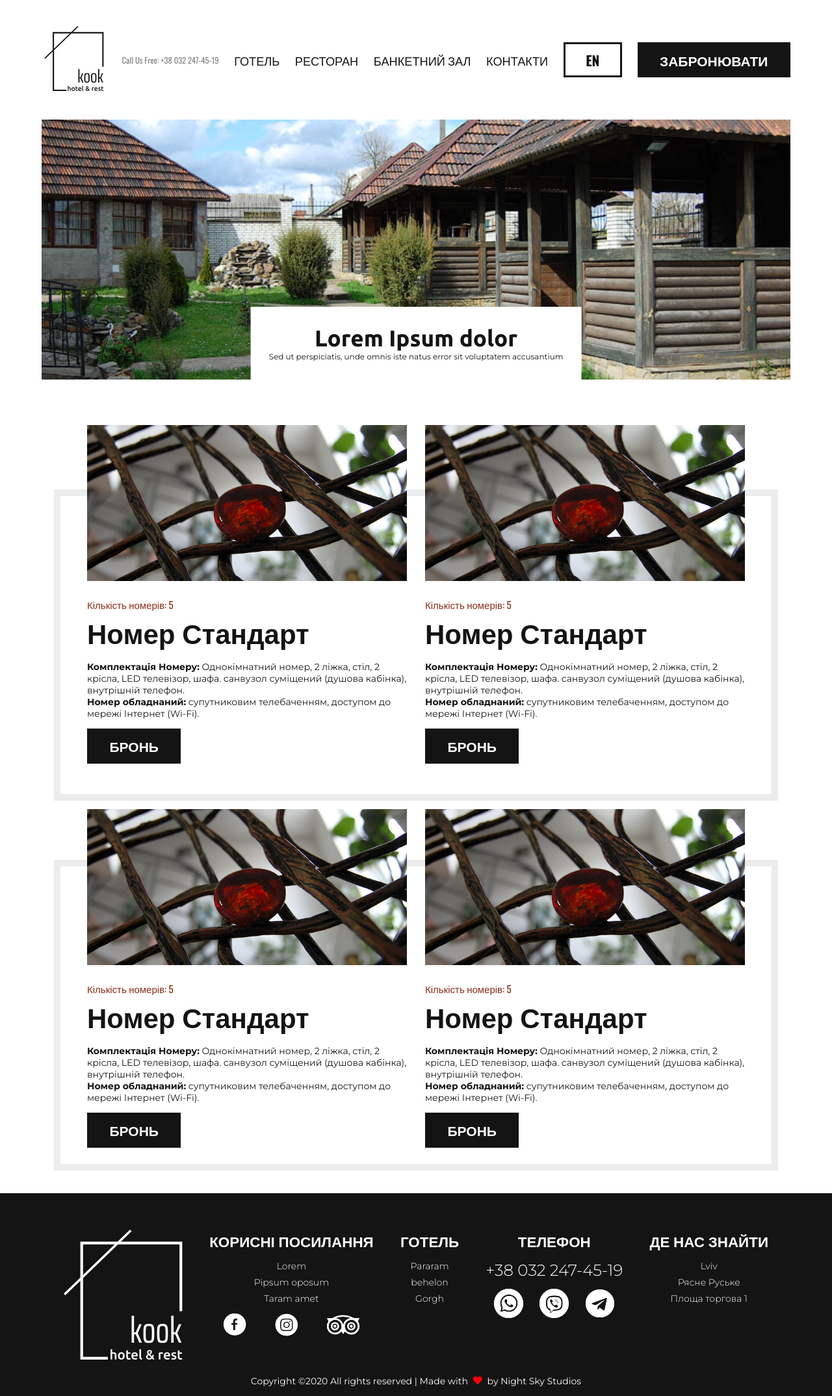
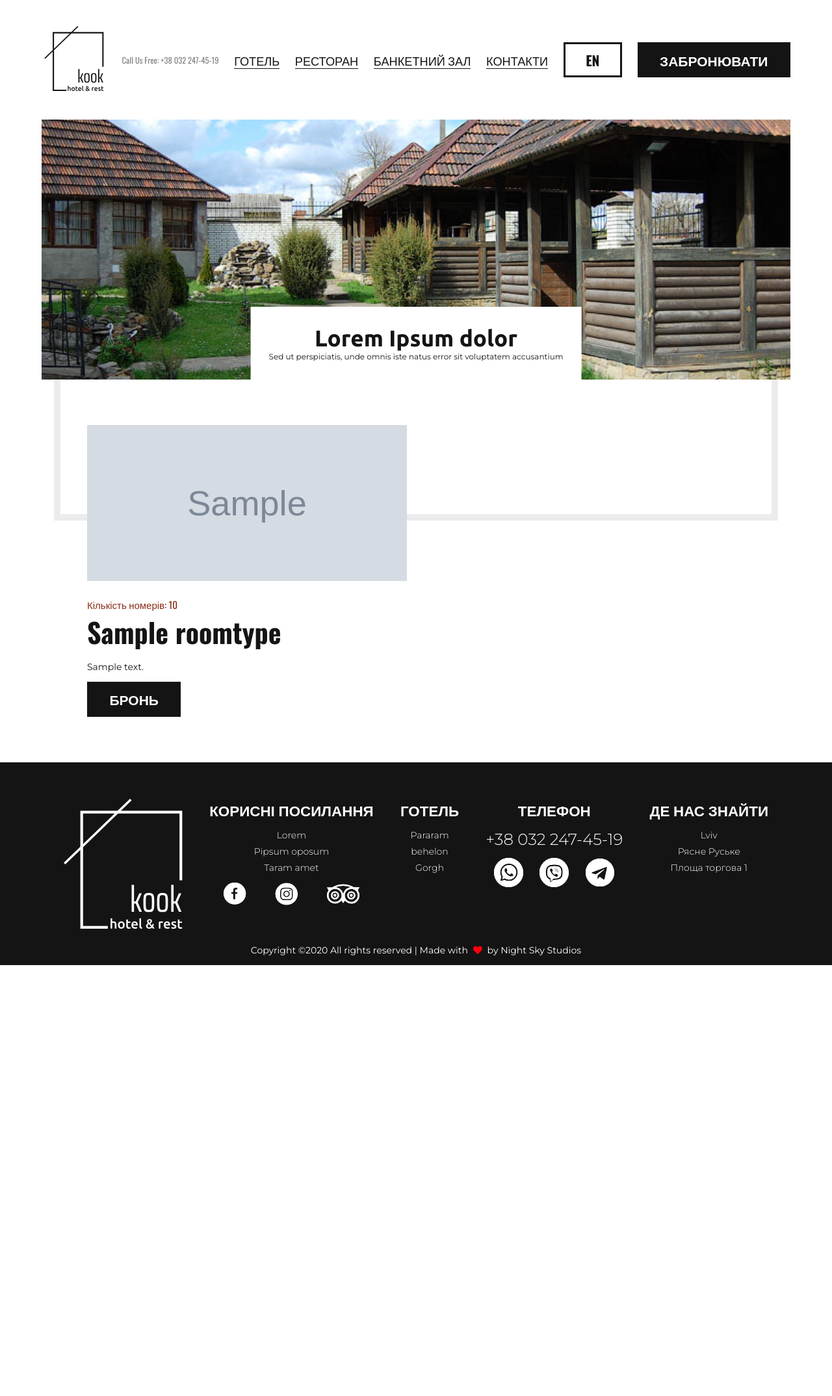
Before and after one commit to nss-agency/Kook, a Django app: page /hotel/ in a window 1280 px wide. Shown: the whole page at 65% size. After the commit the page ends 1485 px from the top, so only its background shows below. Run offline with Django 3.2, Linux system fonts and the light colour scheme; tables that the repository leaves empty hold one stand-in row (values such as "Sample post"); grey boxes marked "Sample" are stand-in pictures; some libraries are stand-ins or nearby versions.

Commit message:
links and stuff

```diff
--- a/Kook_project/urls.py
+++ b/Kook_project/urls.py
@@ -34,6 +34,7 @@ urlpatterns = i18n_patterns(
     path('pay/<id>', views.PayView.as_view(), name='pay_view'),
     path('pay-callback/<id>', views.PayCallbackView.as_view(), name='pay_callback'),
     path('ajax_second_step/', views.ajax_second_step, name='ajax_second_step'),
+    path('room_availability_check/<id>/<date_start>/<date_end>/', views.room_availability_check, name='room_availability_check'),
     prefix_default_language=False
 )
 
--- a/core/forms.py
+++ b/core/forms.py
@@ -22,6 +22,7 @@ class BookingForm(ModelForm):
             'room_type',
             'additional',
             'discount',
+            'bed_type'
         )
         widgets = {
             'pib': forms.TextInput(attrs={
@@ -62,6 +63,12 @@ class BookingForm(ModelForm):
             'additional': forms.TextInput(attrs={
                 'placeholder': ' '
             }),
+            'bed_type': forms.Select(attrs={
+                'placeholder': ' ',
+                # 'type': 'text',
+                # 'onfocus': "(this.type='date')",
+                # 'onblur': "(this.type='text')",
+            })
         }
 
 
--- a/core/models.py
+++ b/core/models.py
@@ -107,8 +107,7 @@ class Booking(models.Model):
                                     default=True)
     bed_type = models.CharField(
         'Тип Ліжка',
-        null=True,
-        blank=True,
+        default='Двохспальне ліжко',
         max_length=225,
         choices=BED_TYPE_CHOICES)
     notes = models.TextField(
--- a/core/views.py
+++ b/core/views.py
@@ -151,10 +151,13 @@ def hotel(request):
         else:
             BookingForm()
 
+    room_types = RoomType.objects.all()
+
     ctx = {
         'form': BookingForm,
         'booking_status': booking_status,
-        'booking_info': booking_info
+        'booking_info': booking_info,
+        'room_types': room_types
     }
 
     return render(request, 'hotel_rooms.html', ctx)
@@ -281,3 +284,30 @@ class PayCallbackView(View):
         response = liq_pay.decode_data_from_str(data)
         print('callback data', response)
         return HttpResponse()
+
+
+def room_availability_check(request, id, date_start, date_end):
+    date_entry = date.fromisoformat(date_start)
+    date_leave = date.fromisoformat(date_end)
+    room_type = RoomType.objects.get(pk=id)
+
+    case_1 = Booking.objects.filter(room_type=room_type, date_entry__lte=date_entry,
+                                    date_leave__gte=date_entry)
+
+    case_2 = Booking.objects.filter(room_type=room_type, date_entry__lte=date_leave,
+                                    date_leave__gte=date_leave)
+
+    case_3 = Booking.objects.filter(room_type=room_type, date_entry__lte=date_entry,
+                                    date_leave__gte=date_leave)
+
+    case_4 = Booking.objects.filter(room_type=room_type, date_entry__gte=date_entry,
+                                    date_leave__lte=date_leave)
+
+    case = (case_1.union(case_2).union(case_3).union(case_4)).count()
+
+    if (case_1 or case_2 or case_3 or case_4) and case >= room_type.quantity:
+        is_available = False
+    else:
+        is_available = True
+
+    return HttpResponse(f'{is_available}')
--- a/static/css/styles.css
+++ b/static/css/styles.css
@@ -137,9 +137,30 @@ nav .nav-buttons .nav-link {
   font-size: 1.3em;
   text-transform: uppercase;
   text-decoration: none;
+  display: block;
+  position: relative;
+  --aniamtion_time: .15s;
 }
-nav .nav-buttons .nav-link:hover {
-  text-decoration: underline;
+nav .nav-buttons .nav-link:before, nav .nav-buttons .nav-link:after {
+  content: "";
+  position: absolute;
+  width: 100%;
+  height: 1px;
+  background-color: var(--black);
+  left: 0;
+  bottom: 0;
+  transform: rotate(0);
+  transition: bottom var(--aniamtion_time) 0s ease-in-out, transform var(--aniamtion_time) ease-in-out;
+}
+nav .nav-buttons .nav-link:hover:before {
+  bottom: 50%;
+  transform: rotate(45deg);
+  transition: bottom var(--aniamtion_time) 0s ease-in-out, transform var(--aniamtion_time) 0s ease-in-out;
+}
+nav .nav-buttons .nav-link:hover:after {
+  bottom: 50%;
+  transform: rotate(-45deg);
+  transition: bottom var(--aniamtion_time) 0s ease-in-out, transform var(--aniamtion_time) 0s ease-in-out;
 }
 nav #language-picker:checked + .languages-dropdown {
   height: 200px;
@@ -448,6 +469,8 @@ footer .footer-flex .footer-block .footer-link-list .footer-list-element {
 footer .footer-flex .footer-block .footer-link-list .footer-list-element .footer-link {
   text-decoration: none;
   color: inherit;
+  display: block;
+  position: relative;
 }
 footer .footer-flex .footer-block .footer-link-list .footer-list-element .footer-link:hover {
   text-decoration: underline;
@@ -524,7 +547,7 @@ footer .footer-copy .heart {
 .rooms-container {
   display: grid;
   margin: 5rem;
-  grid-template-columns: repeat(auto-fill, minmax(450px, 1fr));
+  grid-template-columns: 1fr 1fr;
   grid-gap: 2rem;
   row-gap: 5rem;
 }
@@ -535,6 +558,7 @@ footer .footer-copy .heart {
 .rooms-container .room-wrapper .room-image {
   height: 30vh;
   object-fit: cover;
+  width: 100%;
 }
 .rooms-container .room-wrapper .room-description {
   margin-top: 25px;
@@ -661,12 +685,16 @@ footer .footer-copy .heart {
   font-family: "Montserrat", sans-serif;
   font-size: 1rem;
 }
+.form-modal .form-modal-room-type #room_availability {
+  color: var(--error-red);
+}
 .form-modal input[type=text],
 .form-modal input[type=tel],
 .form-modal input[type=number],
 .form-modal input[type=date],
 .form-modal input[type=email],
-.form-modal input:not([type=hidden]) {
+.form-modal input:not([type=hidden]),
+.form-modal select {
   width: 100%;
   padding: 1rem;
   border: 1px var(--dark-gray) solid;
@@ -692,7 +720,10 @@ footer .footer-copy .heart {
 .form-modal input[type=email]:active ~ label,
 .form-modal input:not([type=hidden]):focus ~ label,
 .form-modal input:not([type=hidden]):not(:placeholder-shown) ~ label,
-.form-modal input:not([type=hidden]):active ~ label {
+.form-modal input:not([type=hidden]):active ~ label,
+.form-modal select:focus ~ label,
+.form-modal select:not(:placeholder-shown) ~ label,
+.form-modal select:active ~ label {
   opacity: 0;
 }
 .form-modal input[type=text]:invalid:not(:focus):not(:placeholder-shown):not([type=date]),
@@ -700,7 +731,8 @@ footer .footer-copy .heart {
 .form-modal input[type=number]:invalid:not(:focus):not(:placeholder-shown):not([type=date]),
 .form-modal input[type=date]:invalid:not(:focus):not(:placeholder-shown):not([type=date]),
 .form-modal input[type=email]:invalid:not(:focus):not(:placeholder-shown):not([type=date]),
-.form-modal input:not([type=hidden]):invalid:not(:focus):not(:placeholder-shown):not([type=date]) {
+.form-modal input:not([type=hidden]):invalid:not(:focus):not(:placeholder-shown):not([type=date]),
+.form-modal select:invalid:not(:focus):not(:placeholder-shown):not([type=date]) {
   border-color: var(--error-red);
   background-color: var(--error-red-light);
 }
--- a/static/css/theme/_footer.scss
+++ b/static/css/theme/_footer.scss
@@ -46,6 +46,8 @@ footer {
 					.footer-link {
 						text-decoration: none;
 						color: inherit;
+						display: block;
+						position: relative;
 
 						&:hover {
 							text-decoration: underline;
--- a/static/css/theme/_forms.scss
+++ b/static/css/theme/_forms.scss
@@ -93,6 +93,10 @@
 			font-family: 'Montserrat', sans-serif;
 			font-size: 1rem;
 		}
+
+		#room_availability{
+			color: var(--error-red)
+		}
 	}
 
 	input[type="text"],
@@ -100,7 +104,8 @@
 	input[type="number"],
 	input[type="date"],
 	input[type="email"],
-  input:not([type="hidden"]) {
+	input:not([type="hidden"]),
+	select{
 		width: 100%;
 		padding: 1rem;
 		border: 1px var(--dark-gray) solid;
--- a/static/css/theme/_hotel_rooms.scss
+++ b/static/css/theme/_hotel_rooms.scss
@@ -40,7 +40,7 @@
 .rooms-container {
     display: grid;
     margin: 5rem;
-    grid-template-columns: repeat(auto-fill, minmax(450px, 1fr));
+    grid-template-columns: 1fr 1fr;
     grid-gap: 2rem;
     row-gap: 5rem;
 
@@ -51,6 +51,7 @@
         .room-image {
             height: 30vh;
             object-fit: cover;
+            width: 100%;
         }
 
         .room-description {
--- a/static/css/theme/_navbar.scss
+++ b/static/css/theme/_navbar.scss
@@ -46,9 +46,40 @@ nav {
 			font-size: 1.3em;
 			text-transform: uppercase;
 			text-decoration: none;
+			display: block;
+			position: relative;
+
+			--aniamtion_time: .15s;
+
+			&:before,
+			&:after {
+				content: '';
+				position: absolute;
+				width: 100%;
+				height: 1px;
+				background-color: var(--black);
+				left: 0;
+				bottom: 0;
+				transform: rotate(0);
+
+				transition: bottom var(--aniamtion_time) 0s ease-in-out, transform var(--aniamtion_time)  ease-in-out;
+			}
 
 			&:hover {
-				text-decoration: underline;
+
+				&:before {
+					bottom: 50%;
+					transform: rotate(45deg);
+					transition: bottom var(--aniamtion_time) 0s ease-in-out, transform var(--aniamtion_time) 0s ease-in-out;
+
+				}
+
+				&:after {
+					bottom: 50%;
+					transform: rotate(-45deg);
+					transition: bottom var(--aniamtion_time) 0s ease-in-out, transform var(--aniamtion_time) 0s ease-in-out;
+
+				}
 			}
 		}
 	}
--- a/templates/ajax_icludes/ajax_room_description.html
+++ b/templates/ajax_icludes/ajax_room_description.html
@@ -1,5 +1,6 @@
 {% load static %}
 <img src="{{ room.image.url }}" alt="" class="form-modal-room-image">
+<p id="room_availability"></p>
 <h3 class="form-modal-room-type-header">Номер типу «{{ room.name }}»</h3>
 <p>
 {{ room.description|safe }}
--- a/templates/hotel_rooms.html
+++ b/templates/hotel_rooms.html
@@ -25,61 +25,75 @@
     <span class="hotel-decor-1"></span>
 
     <div class="rooms-container">
-        <div class="room-wrapper">
-            <img src="{% static 'img/placeholder.jpg' %}" alt="" class="room-image">
-            <div class="room-description">
-                <small>Кількість номерів: 5</small>
-                <h2 class="room-header">Номер Стандарт</h2>
-                <p>
-                    <b>Комплектація Номеру:</b> Однокімнатний номер, 2 ліжка, стіл, 2 крісла, LED
-                    телевізор, шафа. санвузол суміщений (душова кабінка), внутрішній телефон. <br>
-                    <b>Номер обладнаний:</b> супутниковим телебаченням, доступом до мережі Інтернет (Wi-Fi).
-                </p>
-                <button onclick="showModal(1)" class="btn btn-black" href="">бронь</button>
+        {#        <div class="room-wrapper">#}
+        {#            <img src="{% static 'img/placeholder.jpg' %}" alt="" class="room-image">#}
+        {#            <div class="room-description">#}
+        {#                <small>Кількість номерів: 5</small>#}
+        {#                <h2 class="room-header">Номер Стандарт</h2>#}
+        {#                <p>#}
+        {#                    <b>Комплектація Номеру:</b> Однокімнатний номер, 2 ліжка, стіл, 2 крісла, LED#}
+        {#                    телевізор, шафа. санвузол суміщений (душова кабінка), внутрішній телефон. <br>#}
+        {#                    <b>Номер обладнаний:</b> супутниковим телебаченням, доступом до мережі Інтернет (Wi-Fi).#}
+        {#                </p>#}
+        {#                <button onclick="showModal(1)" class="btn btn-black" href="">бронь</button>#}
+        {#            </div>#}
+        {#        </div>#}
+        {##}
+        {#        <div class="room-wrapper">#}
+        {#            <img src="{% static 'img/placeholder.jpg' %}" alt="" class="room-image">#}
+        {#            <div class="room-description">#}
+        {#                <small>Кількість номерів: 5</small>#}
+        {#                <h2 class="room-header">Номер Стандарт</h2>#}
+        {#                <p>#}
+        {#                    <b>Комплектація Номеру:</b> Однокімнатний номер, 2 ліжка, стіл, 2 крісла, LED#}
+        {#                    телевізор, шафа. санвузол суміщений (душова кабінка), внутрішній телефон. <br>#}
+        {#                    <b>Номер обладнаний:</b> супутниковим телебаченням, доступом до мережі Інтернет (Wi-Fi).#}
+        {#                </p>#}
+        {#                <button onclick="showModal(2)" class="btn btn-black" href="">бронь</button>#}
+        {#            </div>#}
+        {#        </div>#}
+        {#        <span class="hotel-decor-2"></span>#}
+        {#        <div class="room-wrapper">#}
+        {#            <img src="{% static 'img/placeholder.jpg' %}" alt="" class="room-image">#}
+        {#            <div class="room-description">#}
+        {#                <small>Кількість номерів: 5</small>#}
+        {#                <h2 class="room-header">Номер Стандарт</h2>#}
+        {#                <p>#}
+        {#                    <b>Комплектація Номеру:</b> Однокімнатний номер, 2 ліжка, стіл, 2 крісла, LED#}
+        {#                    телевізор, шафа. санвузол суміщений (душова кабінка), внутрішній телефон. <br>#}
+        {#                    <b>Номер обладнаний:</b> супутниковим телебаченням, доступом до мережі Інтернет (Wi-Fi).#}
+        {#                </p>#}
+        {#                <button onclick="showModal(3)" class="btn btn-black" href="">бронь</button>#}
+        {#            </div>#}
+        {#        </div>#}
+        {##}
+        {#        <div class="room-wrapper">#}
+        {#            <img src="{% static 'img/placeholder.jpg' %}" alt="" class="room-image">#}
+        {#            <div class="room-description">#}
+        {#                <small>Кількість номерів: 5</small>#}
+        {#                <h2 class="room-header">Номер Стандарт</h2>#}
+        {#                <p>#}
+        {#                    <b>Комплектація Номеру:</b> Однокімнатний номер, 2 ліжка, стіл, 2 крісла, LED#}
+        {#                    телевізор, шафа. санвузол суміщений (душова кабінка), внутрішній телефон. <br>#}
+        {#                    <b>Номер обладнаний:</b> супутниковим телебаченням, доступом до мережі Інтернет (Wi-Fi).#}
+        {#                </p>#}
+        {#                <button onclick="showModal()" class="btn btn-black">бронь</button>#}
+        {#            </div>#}
+        {#        </div>#}
+        {% for room in room_types %}
+            <div class="room-wrapper">
+                <img src="{{ room.image.url }}" alt="" class="room-image">
+                <div class="room-description">
+                    <small>Кількість номерів: {{ room.quantity }}</small>
+                    <h2 class="room-header">{{ room.name }}</h2>
+                    <p>
+                        {{ room.description|safe }}
+                    </p>
+                    <button onclick="showModal({{ room.id }})" class="btn btn-black">бронь</button>
+                </div>
             </div>
-        </div>
-
-        <div class="room-wrapper">
-            <img src="{% static 'img/placeholder.jpg' %}" alt="" class="room-image">
-            <div class="room-description">
-                <small>Кількість номерів: 5</small>
-                <h2 class="room-header">Номер Стандарт</h2>
-                <p>
-                    <b>Комплектація Номеру:</b> Однокімнатний номер, 2 ліжка, стіл, 2 крісла, LED
-                    телевізор, шафа. санвузол суміщений (душова кабінка), внутрішній телефон. <br>
-                    <b>Номер обладнаний:</b> супутниковим телебаченням, доступом до мережі Інтернет (Wi-Fi).
-                </p>
-                <button onclick="showModal(2)" class="btn btn-black" href="">бронь</button>
-            </div>
-        </div>
-        <span class="hotel-decor-2"></span>
-        <div class="room-wrapper">
-            <img src="{% static 'img/placeholder.jpg' %}" alt="" class="room-image">
-            <div class="room-description">
-                <small>Кількість номерів: 5</small>
-                <h2 class="room-header">Номер Стандарт</h2>
-                <p>
-                    <b>Комплектація Номеру:</b> Однокімнатний номер, 2 ліжка, стіл, 2 крісла, LED
-                    телевізор, шафа. санвузол суміщений (душова кабінка), внутрішній телефон. <br>
-                    <b>Номер обладнаний:</b> супутниковим телебаченням, доступом до мережі Інтернет (Wi-Fi).
-                </p>
-                <button onclick="showModal(3)" class="btn btn-black" href="">бронь</button>
-            </div>
-        </div>
-
-        <div class="room-wrapper">
-            <img src="{% static 'img/placeholder.jpg' %}" alt="" class="room-image">
-            <div class="room-description">
-                <small>Кількість номерів: 5</small>
-                <h2 class="room-header">Номер Стандарт</h2>
-                <p>
-                    <b>Комплектація Номеру:</b> Однокімнатний номер, 2 ліжка, стіл, 2 крісла, LED
-                    телевізор, шафа. санвузол суміщений (душова кабінка), внутрішній телефон. <br>
-                    <b>Номер обладнаний:</b> супутниковим телебаченням, доступом до мережі Інтернет (Wi-Fi).
-                </p>
-                <button onclick="showModal()" class="btn btn-black">бронь</button>
-            </div>
-        </div>
+            {% cycle '' '' '<span class="hotel-decor-2"></span>' '' %}
+        {% endfor %}
     </div>
 </div>
 {% include 'ajax_icludes/ajax_form.html' %}
```
Also changed, not shown: static/js/hotel_room_modal_management.js (+31 -1 lines), 1 other file. Lines whose indentation alone changed are shown as unchanged.
